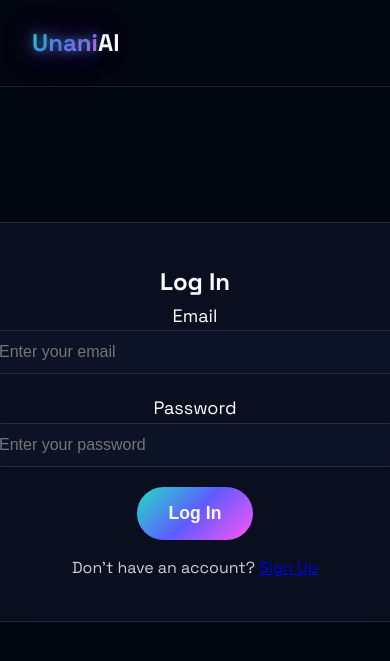
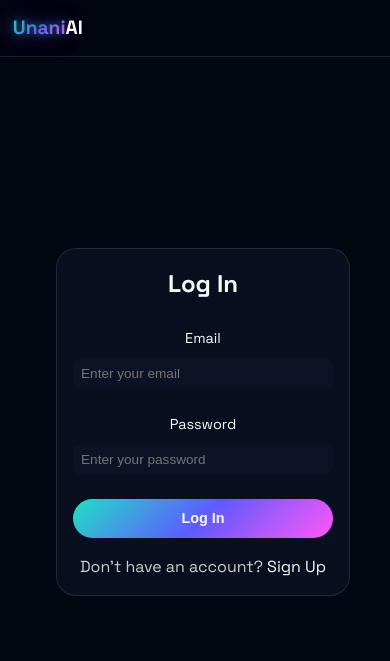
Before and after one commit to Umar-MultiverseCode/UnaniAi, a Django app: page /login/ in a window 390 px wide. Shown: the top 661 px of the page. Run offline with Django 5.2, Linux system fonts and the light colour scheme.

Commit message:
Changes in login page ,index,html and made login and signup page responsive

```diff
--- a/UnaniAi_App/static/css/styles.css
+++ b/UnaniAi_App/static/css/styles.css
@@ -111,6 +121,7 @@ body {
     text-align: center;
     z-index: 2;
     max-width: 800px;
+    width: 100%;
 }
 
 /* Chatbot Avatar */
@@ -313,54 +296,202 @@ body {
     border-top: 1px solid var(--glass-border);
 }
 
+/* Signup/Login Container */
+.signup-container {
+    padding: 2.5rem;
+    width: 100%;
+    max-width: 500px;
+    margin: 1rem auto;
+    border-radius: 20px;
+}
+
+.signup-container h2 {
+    margin-bottom: 1.5rem;
+}
+
+.signup-form {
+    display: flex;
+    flex-direction: column;
+    gap: 1.5rem;
+}
+
+.form-group {
+    display: flex;
+    flex-direction: column;
+    gap: 0.5rem;
+}
+
+.form-group label {
+    font-size: 1.125rem;
+    color: var(--text-primary);
+}
+
+.form-group input {
+    padding: 0.75rem;
+    font-size: 1rem;
+    width: 100%;
+    border: none;
+    background: var(--glass-bg);
+    color: var(--text-primary);
+    border-radius: 8px;
+    transition: all 0.3s ease;
+}
+
+.form-group input:focus {
+    outline: none;
+    box-shadow: var(--neon-shadow);
+}
+
+.signup-container p {
+    text-align: center;
+    color: rgba(255, 255, 255, 0.8);
+    margin-top: 1rem;
+}
+
+.signup-container p a {
+    color: var(--text-primary);
+    text-decoration: none;
+}
+
+.signup-container p a:hover {
+    text-decoration: underline;
+}
+
+/* Table Styling */
+.message-content table {
+    width: 100%;
+    max-width: 100%;
+    border-collapse: separate;
+    border-spacing: 0;
+    margin-top: 15px;
+    font-size: 15px;
+    overflow-x: hidden;
+    display: table;
+    background: var(--background);
+}
+
+table, th, td {
+    border: 1px solid var(--glass-border);
+}
+
+th, td {
+    padding: 6px;
+    text-align: left;
+    white-space: normal;
+    word-wrap: break-word;
+}
+
+table:empty {
+    border: none;
+}
+
+td:empty, th:empty {
+    border: none;
+}
+
+th {
+    background-color: rgba(255, 255, 255, 0.05);
+    font-weight: 600;
+}
+
+/* Particle Animation */
+.particle-container {
+    position: absolute;
+    width: 100%;
+    height: 100%;
+    overflow: hidden;
+}
+
+.particle {
+    position: absolute;
+    width: 4px;
+    height: 4px;
+    background: var(--primary-glow);
+    border-radius: 50%;
+    pointer-events: none;
+    animation: float 15s infinite linear;
+}
+
+.particle:nth-child(2n) {
+    background: var(--secondary-glow);
+    animation-duration: 20s;
+}
+
+.particle:nth-child(3n) {
+    background: var(--accent-glow);
+    animation-duration: 25s;
+}
+
 /* Animations */
 @keyframes rotate {
-    from {
-        transform: rotate(0deg);
-    }
-    to {
-        transform: rotate(360deg);
-    }
+    from { transform: rotate(0deg); }
+    to { transform: rotate(360deg); }
 }
 
 @keyframes typing {
-    0%, 100% {
-        transform: translateY(0);
-    }
-    50% {
-        transform: translateY(-5px);
-    }
+    0%, 100% { transform: translateY(0); }
+    50% { transform: translateY(-5px); }
 }
 
 @keyframes float {
-    0% {
-        transform: translateY(0) translateX(0);
-    }
-    50% {
-        transform: translateY(-100vh) translateX(100vw);
-    }
-    100% {
-        transform: translateY(-200vh) translateX(0);
-    }
+    0% { transform: translateY(0) translateX(0); }
+    50% { transform: translateY(-100vh) translateX(100vw); }
+    100% { transform: translateY(-200vh) translateX(0); }
 }
 
 @keyframes pulse {
-    0%, 100% {
-        box-shadow: var(--neon-shadow);
-    }
-    50% {
-        box-shadow: none;
-    }
+    0%, 100% { box-shadow: var(--neon-shadow); }
+    50% { box-shadow: none; }
 }
 
 /* Responsive Design */
 @media (max-width: 768px) {
+    .glass-nav {
+        padding: 1rem;
+        flex-wrap: wrap;
+    }
+
     .nav-links {
         display: none;
+        flex-direction: column;
+        width: 100%;
+        gap: 1rem;
+        padding: 1rem 0;
+    }
+
+    .nav-links.active {
+        display: flex;
+    }
+
+    .menu-toggle {
+        display: block;
     }
 
     .hero-content {
         padding: 1rem;
+    }
+
+    .chatbot-avatar {
+        width: 100px;
+        height: 100px;
+    }
+
+    .chat-bubble {
+        padding: 1rem;
+        max-width: 300px;
+    }
+
+    .search-container {
+        max-width: 400px;
+    }
+
+    .cta-button {
+        padding: 0.8rem 1.5rem;
+        font-size: 1rem;
+    }
+
+    .features {
+        padding: 2rem 1rem;
     }
 
     .feature-container {
@@ -372,8 +503,145 @@ body {
         text-align: center;
     }
 
-    .footer-section a {
-        margin: 0.5rem auto;
+    .signup-container {
+        padding: 1.5rem;
+        max-width: 400px;
+    }
+
+    .form-group label {
+        font-size: 1rem;
+    }
+
+    .form-group input {
+        padding: 0.6rem;
+        font-size: 0.9rem;
+    }
+
+    .message-content table {
+        font-size: 13px;
+    }
+
+    th, td {
+        padding: 4px;
+        width: 25%;
+        min-width: 0;
+    }
+}
+
+@media (max-width: 480px) {
+    .glass-nav {
+        padding: 0.8rem;
+    }
+
+    .logo {
+        font-size: 1.2rem;
+    }
+
+    .chatbot-avatar {
+        width: 80px;
+        height: 80px;
+    }
+
+    .chat-bubble {
+        padding: 0.8rem;
+        max-width: 250px;
+    }
+
+    .search-container {
+        max-width: 300px;
+    }
+
+    .cta-button {
+        padding: 0.7rem 1.2rem;
+        font-size: 0.9rem;
+    }
+
+    .feature-card {
+        padding: 1.5rem;
+    }
+
+    .feature-icon {
+        font-size: 2rem;
+    }
+
+    .signup-container {
+        padding: 1rem;
+        max-width: 100%;
+        margin: 0.5rem;
+    }
+
+    .signup-container h2 {
+        font-size: 1.5rem;
+    }
+
+    .form-group label {
+        font-size: 0.9rem;
+    }
+
+    .form-group input {
+        padding: 0.5rem;
+        font-size: 0.85rem;
+    }
+
+    .message-content table {
+        font-size: 11px;
+    }
+
+    th, td {
+        padding: 3px;
+        width: 25%;
+    }
+}
+
+@media (max-width: 360px) {
+    .chatbot-avatar {
+        width: 60px;
+        height: 60px;
+    }
+
+    .chat-bubble {
+        padding: 0.6rem;
+        max-width: 200px;
+    }
+
+    .search-container {
+        max-width: 250px;
+    }
+
+    .cta-button {
+        padding: 0.6rem 1rem;
+        font-size: 0.85rem;
+    }
+
+    .feature-card {
+        padding: 1rem;
+    }
+
+    .feature-icon {
+        font-size: 1.5rem;
+    }
+
+    .signup-container {
+        padding: 0.8rem;
+    }
+
+    .form-group label {
+        font-size: 0.85rem;
+    }
+
+    .form-group input {
+        padding: 0.4rem;
+        font-size: 0.8rem;
+    }
+
+    .message-content table {
+        font-size: 10px;
+    }
+
+    th, td {
+        padding: 2px;
+        width: 25%;
+        line-height: 1.2;
     }
 }
 
--- a/UnaniAi_App/templates/login.html
+++ b/UnaniAi_App/templates/login.html
@@ -37,24 +37,24 @@
 
         <div class="hero-content">
             <!-- Login Form -->
-            <div class="signup-container glass" style="width: 500px; padding: 40px; border-radius: 20px; margin: 20px auto;">
+            <div class="signup-container glass">
                 <h2>Log In</h2>
                 <form class="signup-form" method="POST" action="{% url 'login' %}">
                     {% csrf_token %}
-                    <div class="form-group" style="margin-bottom: 20px;">
-                        <label for="email" style="font-size: 18px; color: #fff;">Email</label>
-                        <input type="email" id="email" name="email" placeholder="Enter your email" class="glass" style="padding: 12px; font-size: 16px; width: 100%;" required>
+                    <div class="form-group">
+                        <label for="email">Email</label>
+                        <input type="email" id="email" name="email" placeholder="Enter your email" class="glass" required>
                     </div>
-                    <div class="form-group" style="margin-bottom: 20px;">
-                        <label for="password" style="font-size: 18px; color: #fff;">Password</label>
-                        <input type="password" id="password" name="password" placeholder="Enter your password" class="glass" style="padding: 12px; font-size: 16px; width: 100%;" required>
+                    <div class="form-group">
+                        <label for="password">Password</label>
+                        <input type="password" id="password" name="password" placeholder="Enter your password" class="glass" required>
                     </div>
                     <button type="submit" class="cta-button pulse">
                         Log In
                         <div class="button-glow"></div>
                     </button>
                 </form>
-                <p style="text-align: center; color: rgba(255, 255, 255, 0.8); margin-top: 15px;">
+                <p>
                     Don't have an account? <a href="{% url 'signup' %}" id="signup-link">Sign Up</a>
                 </p>
             </div>
@@ -64,8 +64,8 @@
     <!-- Script for Signup Link -->
     <script>
         document.getElementById('signup-link').addEventListener('click', function(event) {
-            event.preventDefault(); // Prevent default link behavior
-            window.location.href = "{% url 'signup' %}"; // Redirect to signup page
+            event.preventDefault();
+            window.location.href = "{% url 'signup' %}";
         });
     </script>
     <!-- signup.html aur login.html -->
```
Also changed, not shown: other parts of UnaniAi_App/static/css/styles.css (+14 -32 lines), UnaniAi_App/templates/index.html (+10 -13 lines), db.sqlite3, signup.db.
